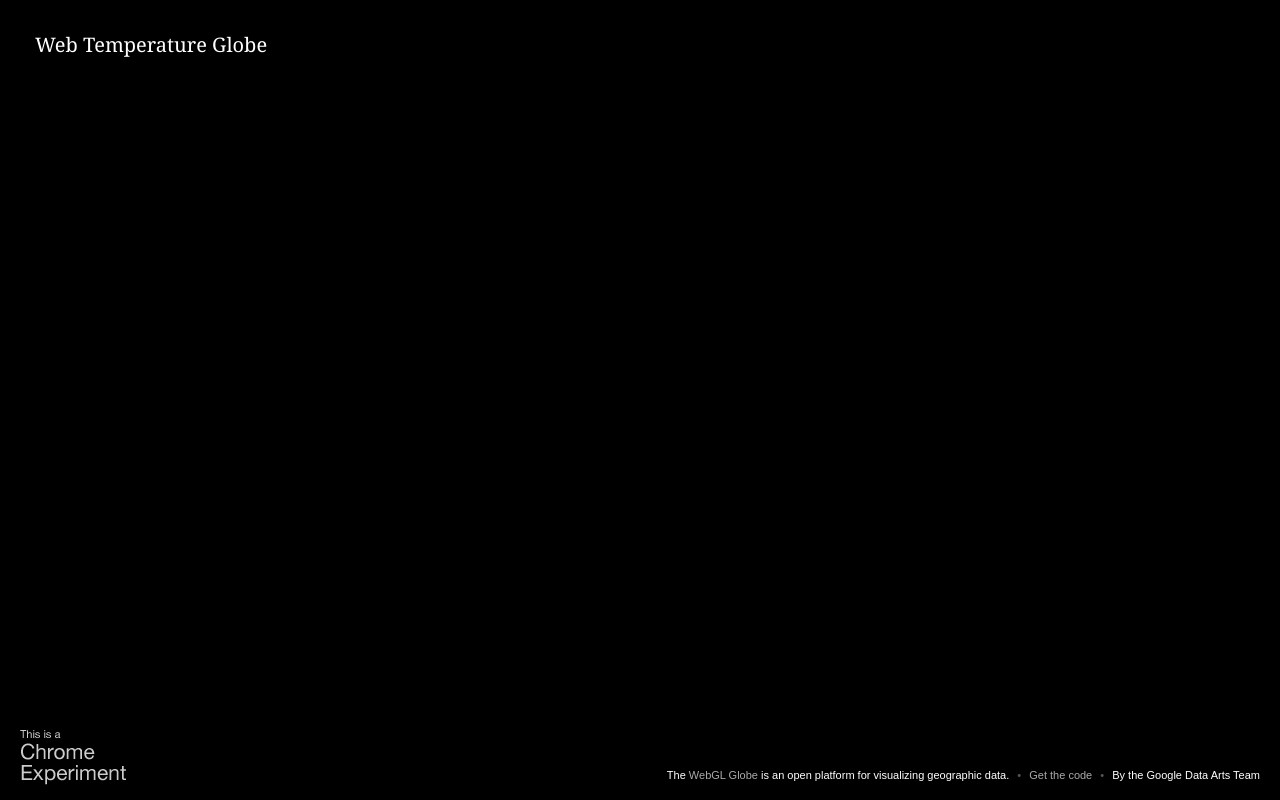
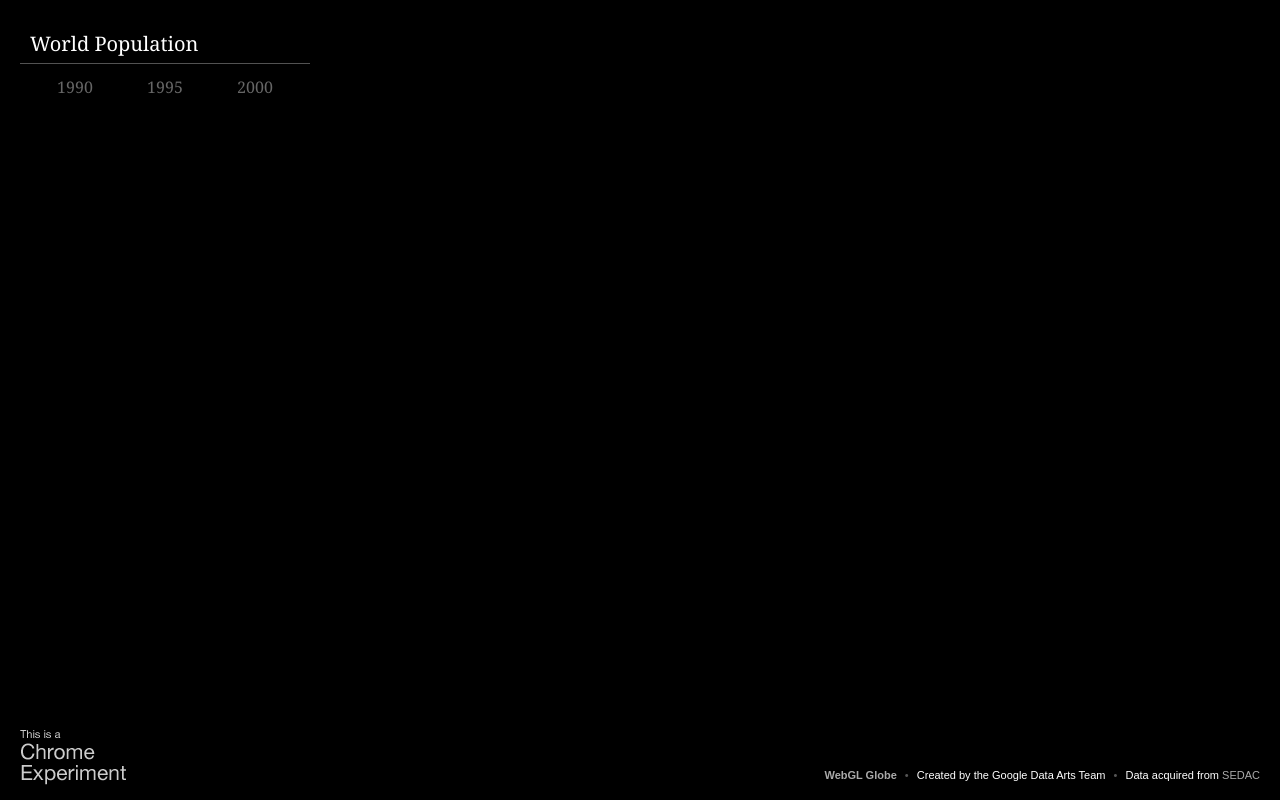
Before and after one commit to alexnieddu/WebTemperatureGlobe, a plain HTML site: page index.html in a window 1280 px wide. Drawn offline with Linux system fonts and the light colour scheme.

Commit message:
New inde.html

```diff
--- a/index.html
+++ b/index.html
@@ -1,13 +1,12 @@
-<!doctype html>
+<!DOCTYPE HTML>
 <html lang="en">
   <head>
-  <title>Web Temperature Globe</title>
+    <title>WebGL Globe</title>
     <meta charset="utf-8">
     <style type="text/css">
       html {
         height: 100%;
       }
-
       body {
         margin: 0;
         padding: 0;
@@ -24,39 +23,50 @@
         font-size: 11px;
         position: absolute;
         bottom: 5px;
-      background-color: rgba(0, 0, 0, 0.8);
+        background-color: rgba(0,0,0,0.8);
         border-radius: 3px;
         right: 10px;
         padding: 10px;
 
       }
 
+      #currentInfo {
+        width: 270px;
+        position: absolute;
+        left: 20px;
+        top: 63px;
+
+        background-color: rgba(0,0,0,0.2);
+
+        border-top: 1px solid rgba(255,255,255,0.4);
+        padding: 10px;
+      }
+
       a {
         color: #aaa;
         text-decoration: none;
       }
-
       a:hover {
         text-decoration: underline;
       }
 
       .bull {
-      padding: 0px 5px;
+        padding: 0 5px;
         color: #555;
       }
 
       #title {
         position: absolute;
         top: 20px;
-      width: 320px;
+        width: 270px;
         left: 20px;
-      background-color: rgba(0, 0, 0, 0.2);
-      font: 20px/20px Georgia;
-      padding: 15px;
+        background-color: rgba(0,0,0,0.2);
+        border-radius: 3px;
+        font: 20px Georgia;
+        padding: 10px;
       }
 
       .year {
-
         font: 16px Georgia;
         line-height: 26px;
         height: 30px;
@@ -96,23 +106,26 @@
   <div id="container"></div>
 
   <div id="info">
-  The <a href="http://www.chromeexperiments.com/globe">WebGL Globe</a> is an
-  open platform for visualizing geographic data. <span
-    class="bull">&bull;</span> <a href="#">Get
-  the code</a> <span class="bull">&bull;</span> By the Google Data Arts Team</a>
+    <strong><a href="http://www.chromeexperiments.com/globe">WebGL Globe</a></strong> <span class="bull">&bull;</span> Created by the Google Data Arts Team <span class="bull">&bull;</span> Data acquired from <a href="http://sedac.ciesin.columbia.edu/gpw/">SEDAC</a>
+  </div>
+
+  <div id="currentInfo">
+    <span id="year1990" class="year">1990</span>
+    <span id="year1995" class="year">1995</span>
+    <span id="year2000" class="year">2000</span>
   </div>
 
   <div id="title">
-  Web Temperature Globe
+    World Population
   </div>
 
   <a id="ce" href="http://www.chromeexperiments.com/globe">
     <span>This is a Chrome Experiment</span>
   </a>
 
-
   <script type="text/javascript" src="./third-party/Detector.js"></script>
   <script type="text/javascript" src="./third-party/three.min.js"></script>
+  <script type="text/javascript" src="./third-party/Tween.js"></script>
   <script type="text/javascript" src="./globe.js"></script>
   <script type="text/javascript">
 
@@ -152,7 +165,7 @@
 
 
       xhr = new XMLHttpRequest();
-      xhr.open('GET', './dev/data1.json', true);
+      xhr.open('GET', './data1.json', true);
       xhr.onreadystatechange = function(e) {
         if (xhr.readyState === 4) {
           if (xhr.status === 200) {
@@ -173,7 +186,6 @@
 
   </script>
 
-
   </body>
 
 </html>
```
Lines whose indentation alone changed are shown as unchanged.
